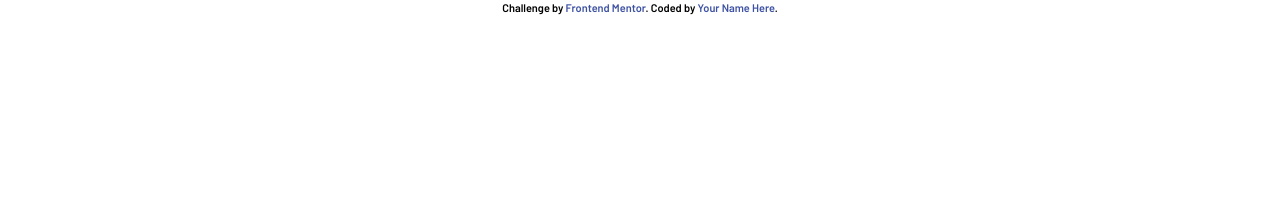
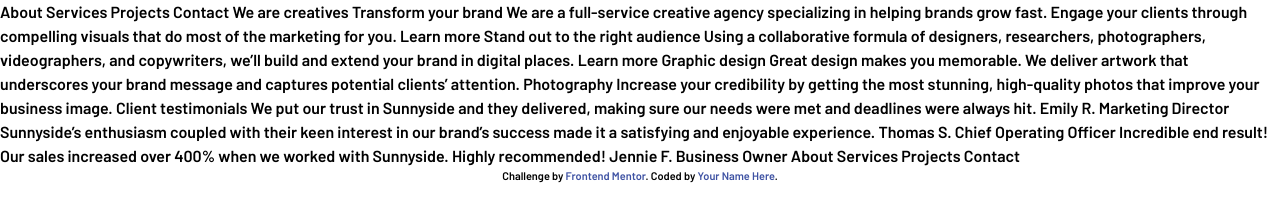
Before and after one commit to FHU/CIS367-FA23-lab1, a website: page index.html in a window 1280 px wide. Drawn offline with Linux system fonts and the light colour scheme.

Commit message:
Add copy

```diff
--- a/index.html
+++ b/index.html
@@ -22,6 +22,51 @@
 </head>
 <body class="font-sans h-screen">
 
+  About
+  Services
+  Projects
+  Contact
+
+  We are creatives
+
+  Transform your brand
+
+  We are a full-service creative agency specializing in helping brands grow fast.
+  Engage your clients through compelling visuals that do most of the marketing for you.
+
+  Learn more
+
+  Stand out to the right audience
+
+  Using a collaborative formula of designers, researchers, photographers, videographers, and copywriters, we’ll build and extend your brand in digital places.
+
+  Learn more
+
+  Graphic design
+  Great design makes you memorable. We deliver artwork that underscores your brand message and captures potential clients’ attention.
+
+  Photography
+  Increase your credibility by getting the most stunning, high-quality photos that improve your business image.
+
+  Client testimonials
+
+  We put our trust in Sunnyside and they delivered, making sure our needs were met and deadlines were always hit.
+  Emily R.
+  Marketing Director
+
+  Sunnyside’s enthusiasm coupled with their keen interest in our brand’s success made it a satisfying and enjoyable experience.
+  Thomas S.
+  Chief Operating Officer
+
+  Incredible end result! Our sales increased over 400% when we worked with Sunnyside. Highly recommended!
+  Jennie F.
+  Business Owner
+
+  About
+  Services
+  Projects
+  Contact
+
 
   <div class="attribution">
     Challenge by <a href="https://www.frontendmentor.io?ref=challenge" target="_blank">Frontend Mentor</a>.
```
